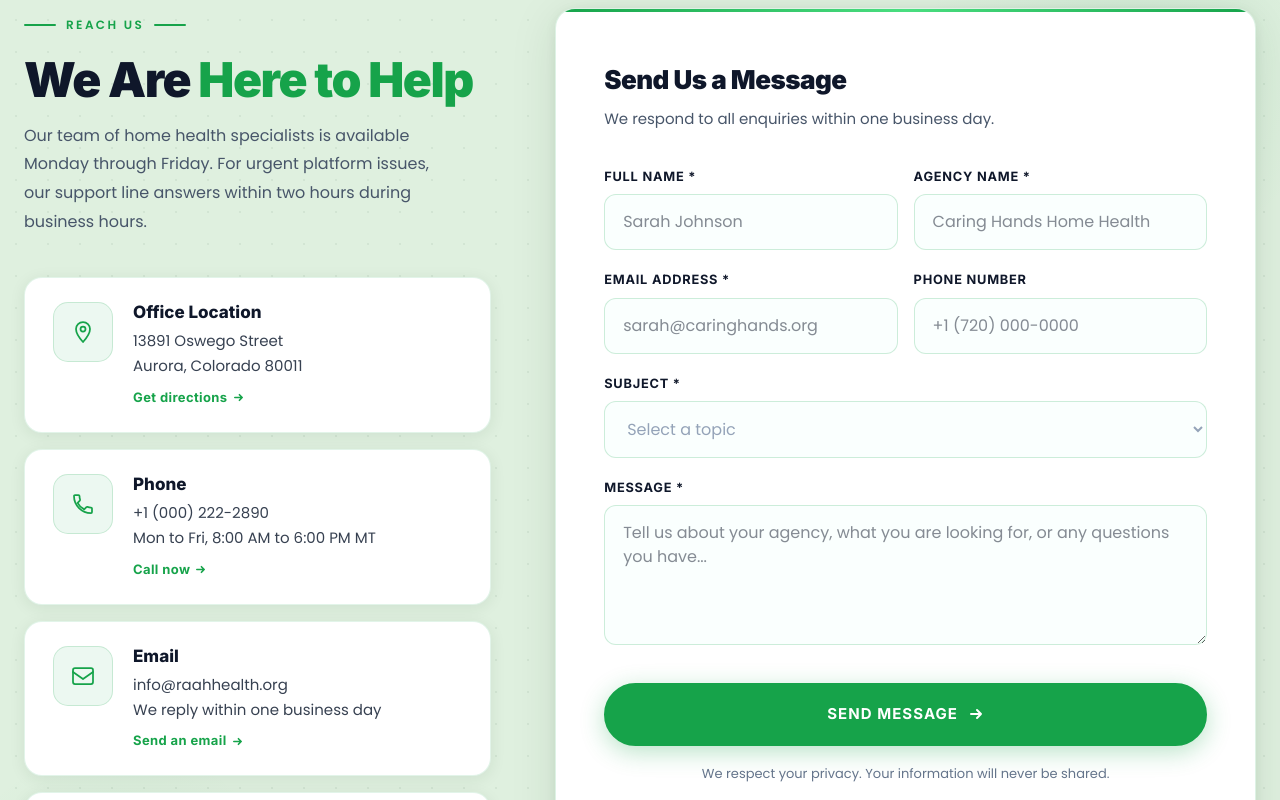
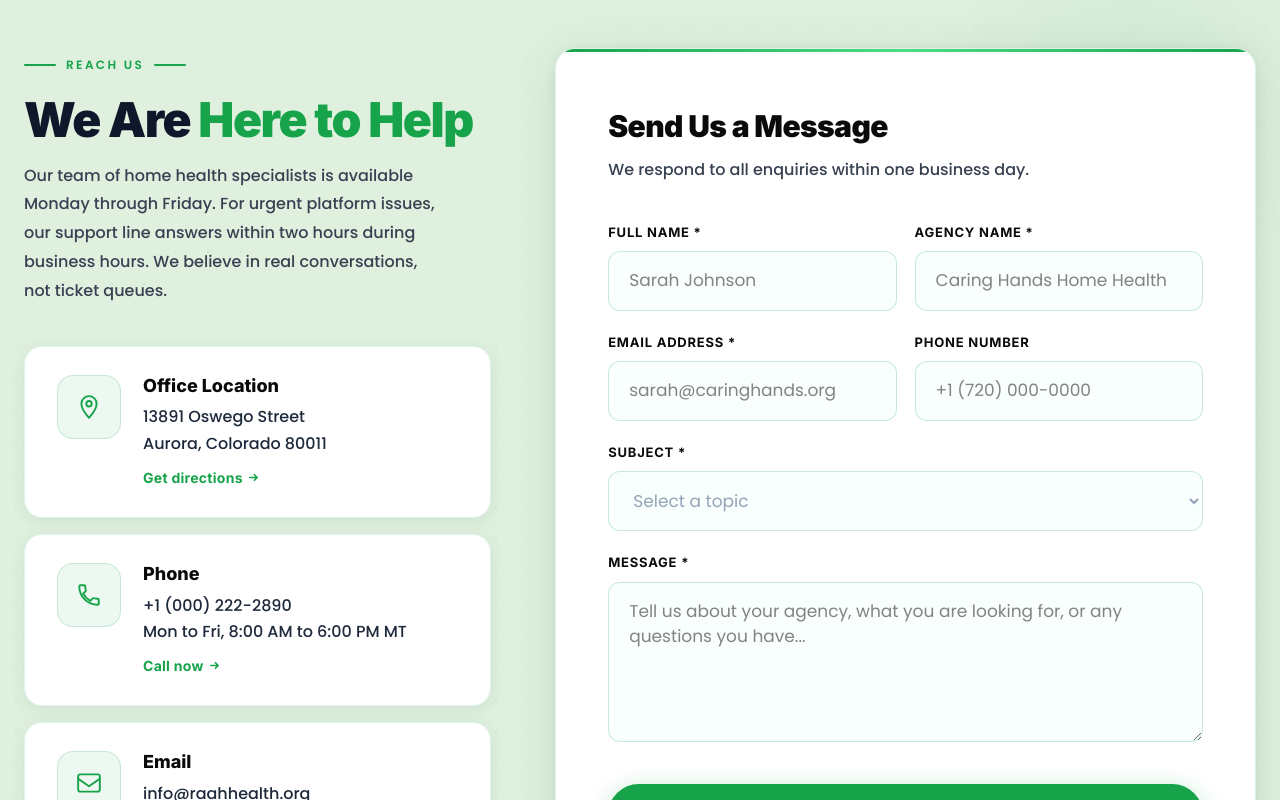
Before and after one commit to bishopkbb/RAAH-Webpage, a React (Vite) app: page /contact in a window 1280 px wide. Shown: the part 880-1680 px from the top of the page. Built offline with nearby package versions, Linux system fonts and the light colour scheme.

Commit message:
improved the contact pahe hero section

```diff
--- a/src/pages/ContactPage.jsx
+++ b/src/pages/ContactPage.jsx
@@ -112,10 +112,10 @@ const InfoCard = ({ icon, title, lines, link, linkLabel, delay }) => {
         style={{
           background: '#ffffff',
           borderRadius: '18px',
-          padding: '24px 28px',
+          padding: '28px 32px',
           display: 'flex',
           alignItems: 'flex-start',
-          gap: '20px',
+          gap: '22px',
           border: '1px solid',
           borderColor: hovered ? 'rgba(22,163,74,0.30)' : 'rgba(22,163,74,0.12)',
           boxShadow: hovered
@@ -127,33 +127,33 @@ const InfoCard = ({ icon, title, lines, link, linkLabel, delay }) => {
       >
         {/* Icon square */}
         <div style={{
-          width: '60px', height: '60px', borderRadius: '15px', flexShrink: 0,
+          width: '64px', height: '64px', borderRadius: '16px', flexShrink: 0,
           background: hovered ? '#16a34a' : 'rgba(22,163,74,0.08)',
           border: `1.5px solid ${hovered ? '#16a34a' : 'rgba(22,163,74,0.18)'}`,
           display: 'flex', alignItems: 'center', justifyContent: 'center',
           transition: 'all 0.3s ease',
         }}>
           {React.createElement(icon, {
-            size: 24,
+            size: 26,
             color: hovered ? '#ffffff' : '#16a34a',
             strokeWidth: 1.75,
             style: { transition: 'color 0.3s ease' },
           })}
         </div>
         <div style={{ flex: 1 }}>
-          <p style={{ fontFamily: FI, fontWeight: 800, fontSize: '1.0625rem', color: '#0f172a', marginBottom: '7px', lineHeight: 1.2 }}>
+          <p style={{ fontFamily: FI, fontWeight: 800, fontSize: '1.125rem', color: '#0a0a0a', marginBottom: '8px', lineHeight: 1.2 }}>
             {title}
           </p>
           {lines.map((line, i) => (
-            <p key={i} style={{ fontFamily: FP, fontSize: '0.9375rem', color: '#374151', lineHeight: 1.65 }}>
+            <p key={i} style={{ fontFamily: FP, fontSize: '1rem', color: '#1e293b', lineHeight: 1.65, fontWeight: 500 }}>
               {line}
             </p>
           ))}
           {link && (
             <a href={link} style={{
-              fontFamily: FI, fontWeight: 700, fontSize: '0.8125rem',
+              fontFamily: FI, fontWeight: 700, fontSize: '0.875rem',
               color: '#16a34a', textDecoration: 'none',
-              letterSpacing: '0.03em', marginTop: '9px',
+              letterSpacing: '0.02em', marginTop: '10px',
               display: 'inline-flex', alignItems: 'center', gap: '5px',
               transition: 'gap 0.2s ease',
             }}
@@ -219,23 +219,23 @@ const ContactForm = () => {
   };
 
   const inputStyle = {
-    width: '100%', fontFamily: FP, fontSize: '1rem', fontWeight: 400,
-    padding: '15px 18px', borderRadius: '12px', outline: 'none',
-    border: '1.5px solid rgba(22,163,74,0.20)',
-    color: '#0f172a', background: '#fafffe',
+    width: '100%', fontFamily: FP, fontSize: '1.0625rem', fontWeight: 400,
+    padding: '16px 20px', borderRadius: '12px', outline: 'none',
+    border: '1.5px solid rgba(22,163,74,0.22)',
+    color: '#0a0a0a', background: '#f8fffc',
     transition: 'border-color 0.2s ease, box-shadow 0.2s ease',
     boxSizing: 'border-box',
   };
 
   const labelStyle = {
-    fontFamily: FI, fontSize: '0.8rem', fontWeight: 700,
-    color: '#0f172a', marginBottom: '8px', display: 'block',
+    fontFamily: FI, fontSize: '0.8125rem', fontWeight: 700,
+    color: '#0a0a0a', marginBottom: '9px', display: 'block',
     letterSpacing: '0.06em', textTransform: 'uppercase',
   };
 
   if (submitted) {
     return (
-      <div style={{ textAlign: 'center', padding: '60px 32px' }}>
+      <div style={{ textAlign: 'center', padding: '72px 48px' }}>
         <div style={{
           width: '72px', height: '72px', borderRadius: '50%',
           background: 'linear-gradient(135deg, #052e16 0%, #16a34a 100%)',
@@ -266,16 +266,16 @@ const ContactForm = () => {
   }
 
   return (
-    <form onSubmit={handleSubmit} style={{ padding: '48px 48px 44px' }}>
-      <h3 style={{ fontFamily: FI, fontWeight: 900, fontSize: '1.625rem', color: '#0f172a', marginBottom: '8px', letterSpacing: '-0.02em' }}>
+    <form onSubmit={handleSubmit} style={{ padding: '52px 52px 48px' }}>
+      <h3 style={{ fontFamily: FI, fontWeight: 900, fontSize: '1.875rem', color: '#0a0a0a', marginBottom: '8px', letterSpacing: '-0.02em' }}>
         Send Us a Message
       </h3>
-      <p style={{ fontFamily: FP, fontSize: '0.9375rem', color: '#475569', marginBottom: '36px', lineHeight: 1.65 }}>
+      <p style={{ fontFamily: FP, fontSize: '1rem', color: '#374151', fontWeight: 500, marginBottom: '40px', lineHeight: 1.65 }}>
         We respond to all enquiries within one business day.
       </p>
 
       {/* Row: Name + Agency */}
-      <div style={{ display: 'grid', gap: '16px', marginBottom: '20px' }} className="contact-form-row">
+      <div style={{ display: 'grid', gap: '18px', marginBottom: '22px' }} className="contact-form-row">
         <div>
           <label style={labelStyle} htmlFor="name">Full Name *</label>
           <input id="name" name="name" type="text" required placeholder="Sarah Johnson" value={fields.name} onChange={handleChange} style={inputStyle}
@@ -293,7 +293,7 @@ const ContactForm = () => {
       </div>
 
       {/* Row: Email + Phone */}
-      <div style={{ display: 'grid', gap: '16px', marginBottom: '20px' }} className="contact-form-row">
+      <div style={{ display: 'grid', gap: '18px', marginBottom: '22px' }} className="contact-form-row">
         <div>
           <label style={labelStyle} htmlFor="email">Email Address *</label>
           <input id="email" name="email" type="email" required placeholder="sarah@caringhands.org" value={fields.email} onChange={handleChange} style={inputStyle}
@@ -311,7 +311,7 @@ const ContactForm = () => {
       </div>
 
       {/* Subject */}
-      <div style={{ marginBottom: '20px' }}>
+      <div style={{ marginBottom: '22px' }}>
         <label style={labelStyle} htmlFor="subject">Subject *</label>
         <select id="subject" name="subject" required value={fields.subject} onChange={handleChange}
           style={{ ...inputStyle, cursor: 'pointer', color: fields.subject ? '#0f172a' : '#94a3b8' }}
@@ -330,10 +330,10 @@ const ContactForm = () => {
       </div>
 
       {/* Message */}
-      <div style={{ marginBottom: '32px' }}>
+      <div style={{ marginBottom: '36px' }}>
         <label style={labelStyle} htmlFor="message">Message *</label>
         <textarea id="message" name="message" required rows={4} placeholder="Tell us about your agency, what you are looking for, or any questions you have..." value={fields.message} onChange={handleChange}
-          style={{ ...inputStyle, resize: 'vertical', minHeight: '140px' }}
+          style={{ ...inputStyle, resize: 'vertical', minHeight: '160px' }}
           onFocus={e => { e.target.style.borderColor = '#16a34a'; e.target.style.boxShadow = '0 0 0 3px rgba(22,163,74,0.10)'; }}
           onBlur={e => { e.target.style.borderColor = 'rgba(22,163,74,0.18)'; e.target.style.boxShadow = 'none'; }}
         />
@@ -372,7 +372,7 @@ const ContactForm = () => {
         )}
       </button>
 
-      <p style={{ fontFamily: FP, fontSize: '0.8125rem', color: '#64748b', textAlign: 'center', marginTop: '18px' }}>
+      <p style={{ fontFamily: FP, fontSize: '0.875rem', color: '#475569', textAlign: 'center', marginTop: '20px' }}>
         We respect your privacy. Your information will never be shared.
       </p>
 
@@ -497,15 +497,28 @@ const ContactPage = () => (
       <div style={{ position: 'absolute', inset: 0, backgroundImage: 'radial-gradient(circle, rgba(74,222,128,0.07) 1px, transparent 1px)', backgroundSize: '32px 32px', pointerEvents: 'none' }} aria-hidden="true" />
 
       <div className="container-custom" style={{ position: 'relative', zIndex: 1, textAlign: 'center', padding: '120px 24px' }}>
-        <Reveal delay={0}><Eyebrow label="Contact Us" light /></Reveal>
+        <Reveal delay={0}>
+          <Eyebrow label="Contact Us" light />
+        </Reveal>
         <Reveal delay={80}>
-          <h1 style={{ fontFamily: FI, fontWeight: 900, fontSize: 'clamp(2.5rem, 6vw, 5rem)', letterSpacing: '-0.03em', lineHeight: 1.05, color: '#ffffff', maxWidth: '900px', margin: '0 auto 24px' }}>
+          <h1 style={{
+            fontFamily: FI, fontWeight: 900,
+            fontSize: 'clamp(2.5rem, 6vw, 5rem)',
+            letterSpacing: '-0.03em', lineHeight: 1.05,
+            color: '#ffffff', marginBottom: '24px',
+            maxWidth: '900px', margin: '0 auto 24px',
+          }}>
             Let's Talk About{' '}
-            <span style={{ color: '#ffffff', textDecoration: 'underline', textDecorationColor: 'rgba(255,255,255,0.40)', textUnderlineOffset: '6px' }}>Your Agency</span>
+            <span style={{ color: '#4ade80' }}>Your Agency</span>
           </h1>
         </Reveal>
         <Reveal delay={160}>
-          <p style={{ fontFamily: FP, fontSize: 'clamp(1.05rem, 1.6vw, 1.25rem)', fontWeight: 500, lineHeight: 1.75, color: 'rgba(255,255,255,0.90)', maxWidth: '580px', margin: '0 auto' }}>
+          <p style={{
+            fontFamily: FP, fontSize: 'clamp(1.05rem, 1.6vw, 1.25rem)',
+            fontWeight: 500, lineHeight: 1.75,
+            color: 'rgba(220,252,231,0.85)',
+            maxWidth: '620px', margin: '0 auto 40px',
+          }}>
             Whether you want to see the platform, ask about pricing, or just have questions, our team responds within one business day.
           </p>
         </Reveal>
@@ -545,8 +558,8 @@ const ContactPage = () => (
                 We Are{' '}
                 <span style={{ color: '#16a34a' }}>Here to Help</span>
               </h2>
-              <p style={{ fontFamily: FP, fontSize: '1rem', fontWeight: 400, lineHeight: 1.80, color: '#475569', marginBottom: '40px', maxWidth: '420px' }}>
-                Our team of home health specialists is available Monday through Friday. For urgent platform issues, our support line answers within two hours during business hours.
+              <p style={{ fontFamily: FP, fontSize: '1rem', fontWeight: 500, lineHeight: 1.80, color: '#374151', marginBottom: '40px', maxWidth: '420px' }}>
+                Our team of home health specialists is available Monday through Friday. For urgent platform issues, our support line answers within two hours during business hours. We believe in real conversations, not ticket queues.
               </p>
             </Reveal>
 
```
